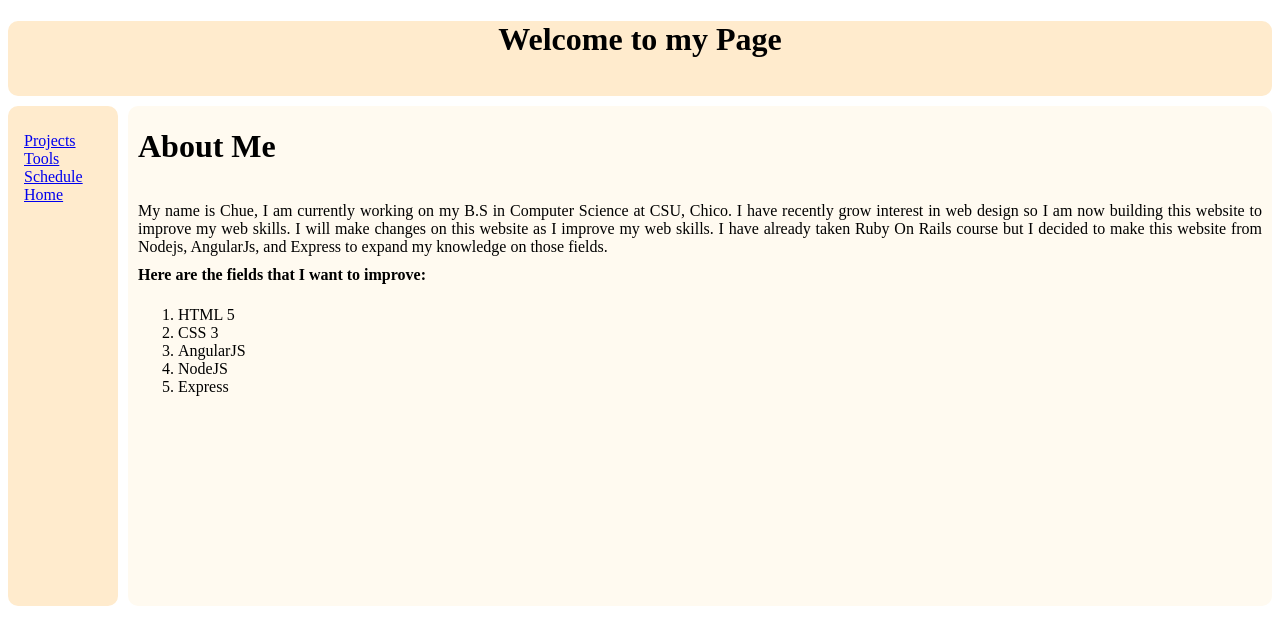
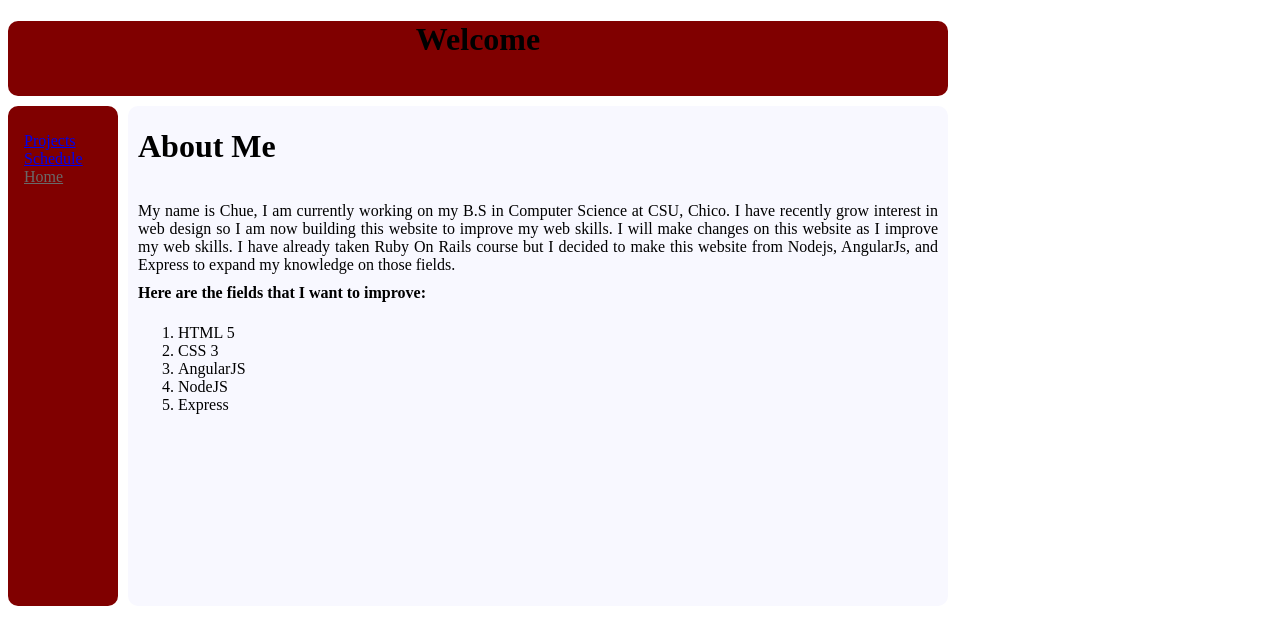
Before and after one commit to cvang/myWeb, a plain HTML site: page index.html in a window 1280 px wide. Drawn offline with Linux system fonts and the light colour scheme.

Commit message:
saves progress

```diff
--- a/index.html
+++ b/index.html
@@ -3,17 +3,16 @@
 
 <head>
     <title>Home Page</title>
-    <link rel="stylesheet" type="text/css" href="style.css">
+    <link rel="stylesheet" type="text/css" href="stylesheet/style.css">
 </head>
 
 <body>
     <div class="myPage">
-        <h1>Welcome to my Page</h1>
+        <h1>Welcome</h1>
     </div>
     <div class="left-nav">
         <ul>
-            <li><a href="something.html">Projects</a></li>
-            <li><a href="tools.html">Tools</a></li>
+            <li><a href="Projects.html">Projects</a></li>
             <li><a href="Schedule.html">Schedule</a></li>
             <li><a class="homeActive" href="index.html">Home</a></li>
         </ul>
--- a/style.css
+++ /dev/null
@@ -1,56 +0,0 @@
-p {
-    text-align: justify;
-}
-
-.myPage {
-    text-align: center;
-    height: 75px;
-    border-radius: 10px;
-    max-width: 100%;
-    background-color: blanchedalmond;
-}
-
-.container {
-    border-radius: 10px;
-    padding-left: 10px;
-    background-color: floralwhite;
-    overflow: auto;
-    margin-top: 10px;
-    max-width: 100%;
-    height: 500px;
-    margin-left: 120px;
-    padding-right: 10px;
-}
-
-.left-nav {
-    border-radius: 10px;
-    height: 500px;
-    width: 110px;
-    margin-top: 10px;
-    background-color: blanchedalmond;
-    position: fixed;
-}
-
-.left-nav ul {
-    list-style-type: none;
-    width: 95px;
-    padding: 10px 0px 10px 16px;
-}
-
-.left-nav li {
-    display: block;
-}
-
-.left-nav li a:hover {
-    color: sandybrown;
-}
-
-.main-text {
-    text-align: justify;
-    float: right;
-    margin-bottom: 10px;
-}
-
-.something {
-    margin-left: 120px;
-}
--- a/stylesheet/style.css
+++ b/stylesheet/style.css
@@ -7,13 +7,13 @@ p {
     height: 75px;
     border-radius: 10px;
     max-width: 940px;
-    background-color: blanchedalmond;
+    background-color: maroon;
 }
 
 .container {
     border-radius: 10px;
     padding-left: 10px;
-    background-color: #e8e8e8;
+    background-color: ghostwhite;
     overflow: auto;
     margin-top: 10px;
     max-width: 800px;
@@ -27,22 +27,18 @@ p {
     height: 500px;
     width: 110px;
     margin-top: 10px;
-    background-color: blanchedalmond;
+    background-color: maroon;
     position: fixed;
 }
 
 .left-nav ul li a.homeActive {
-    color: green;
+    color: dimgrey;
 }
 
 .left-nav ul {
     list-style-type: none;
     width: 95px;
     padding: 10px 0px 10px 16px;
-}
-
-.left-nav li {
-    display: block;
 }
 
 .left-nav li a:hover {
```
Also changed, not shown: Projects.html (added, +27 -0 lines).
